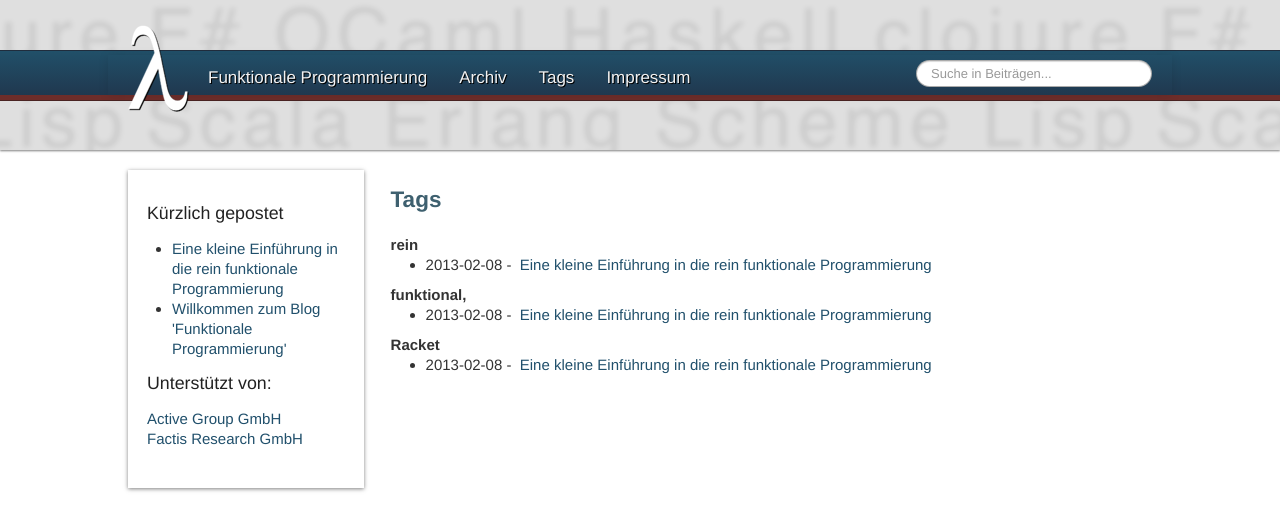
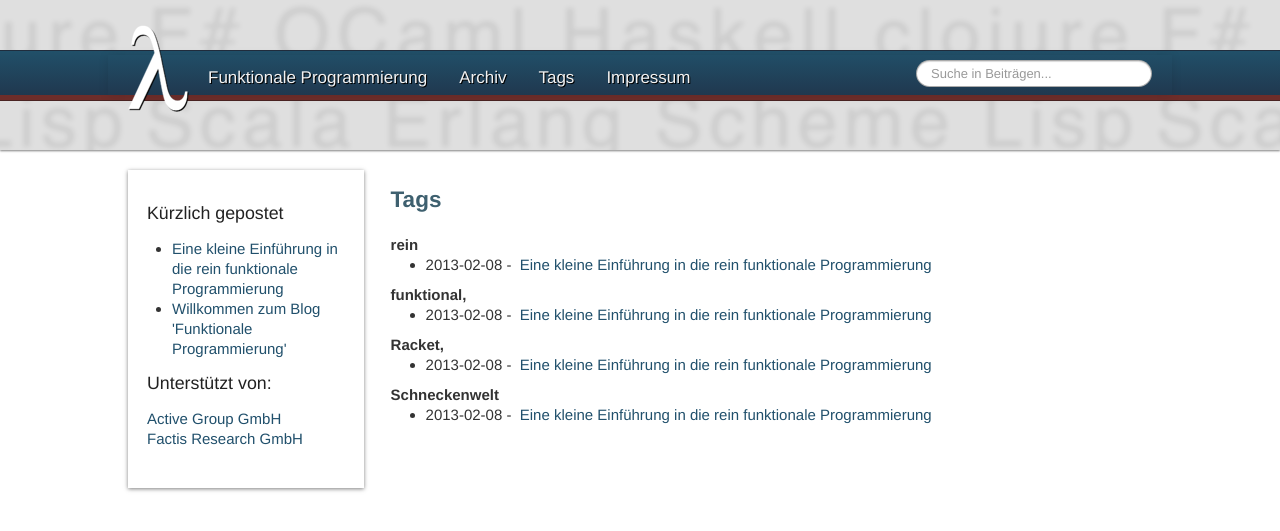
Before and after one commit to funktionale-programmierung/funktionale-programmierung.github.com, a Jekyll site: the page built from tags-archive.html, in a window 1280 px wide. Shown: the top 531 px of the page. Built offline with Jekyll 4.4.1, drawn with Linux system fonts in a browser that asks for light colours; some web fonts are replaced; some of the changed lines change nothing that is shown.

Commit message:
Split "Rein funktional" into 2 parts.

```diff
--- a/_posts/2013-02-08-rein-funktional.md
+++ b/_posts/2013-02-08-rein-funktional.md
@@ -3,7 +3,7 @@
 description: Rein funktionale Programmierung
 title: "Eine kleine Einführung in die rein funktionale Programmierung"
 author: <a href="https://www.active-group.de/unternehmen/sperber.html">Michael Sperber</a>
-tags: rein funktional, Racket
+tags: rein funktional, Racket, Schneckenwelt
 ---
 
 In Verbindung mit der funktionalen Programmierung taucht oft der
@@ -23,6 +23,21 @@
 die Simulation und Visualisierung einer Welt (vielleicht für ein
 Videospiel), in der sich *Schnecken* bewegen, entlehnt einer
 [Live-Coding-Session von der OOP 2013](http://www.sigs-datacom.de/oop2013/konferenz/sessiondetails.html?tx_mwconferences_pi1[showUid]=1101&tx_mwconferences_pi1[anchor]=#Ndo3&tx_mwconferences_pi1[s]=0).
+Die Schneckenwelt ist zweidimensional, und wir fangen mit sehr sturen
+Schnecken an, die sich stets in die gleiche Richtung bewegen und sich
+nicht davon abhalten lassen.
+
+In diesem Posting kümmern wir uns erst einmal um die individuellen
+Schnecken, die wir in einem späteren Posting dann in der Schneckenwelt
+anordnen.  In einem dritten Posting werden wir das Programm so
+erweitern, daß die Schnecken *Schleimspuren* hinterlassen und den
+Schleimspuren anderer Schnecken ("die stinken") ausweichen.  Das ganze
+visualisieren wir dann dergestallt, daß es so aussieht:
+
+<div id="center">
+<img src="/files/2013-02-08-rein-funktional/snailworld.gif">
+</img>
+</div>
 
 Wir programmieren das
 ganze in [Racket](http://www.racket-lang.org/), das sich jeder
@@ -41,9 +56,7 @@
 #lang racket/base
 {% endhighlight %}
 
-Die Schneckenwelt ist zweidimensional, und wir fangen mit sehr sturen
-Schnecken an, die sich stets in die gleiche Richtung bewegen und sich
-nicht davon abhalten lassen.  Zu diesem Zweck beschreiben wir eine
+Zu diesem Zweck beschreiben wir eine
 Schnecke durch ihre *Position* und ihre *Bewegungsrichtung*.  Fangen
 wir also mit einer Datendefinition und einer Struct-Definition für
 den Datentyp an:
@@ -194,31 +207,11 @@
 die sich nicht dadurch verändert, daß die Schnecke sich bewegt: Es
 spricht nichts dagegen, daß ein Programm weiß, wo sich die Schnecke in
 der Vergangenheit befundet hat.  Häufig ist dieser Zugriff auf die
-Vergangenheit sehr nützlich, wir werden aber noch weitere Vorteile
-dieses Programmiermodells kennenlernen.  Dazu ordnen wir die Schnecken
-in einer *Schneckenwelt an*:
+Vergangenheit sehr nützlich, wir werden aber in einem weiteren Posting
+noch weitere Vorteile dieses Programmiermodells kennenlernen.
 
-{% highlight scheme %}
-; Eine Schneckenwelt besteht aus:
-; - Schnecken
-(struct snail-world (snails))
-
-(define sw1 (snail-world (list s1 s2 s3)))
-{% endhighlight %}
-
-Das `snails`-Feld der Schneckenwelt besetzen wir mit einer *Liste*
-aller Schnecken.  Die eingebaute `list`-Funktion macht aus den
-Schnecken `s1`, `s2` und `s3` eine Liste - `sw1` ist dann die
-Schneckenwelt daraus.
-
-Was können wir mit so einer Schneckenwelt anfangen?  Zwei Sachen wären
-nett:
-
-- die Schneckenwelt grafisch anzeigen
-- die Schneckenwelt animieren, so daß die Schnecken sich bewegen
-
-Machen wir erst einmal die grafische Anzeige.  Dazu brauchen wir zwei
-Libraries, die bei Racket dabei sind -
+Zunächst einmal kümmern wir uns noch um die grafische Darstellung.
+Dazu brauchen wir zwei Libraries, die bei Racket dabei sind -
 [`2htdp/universe`](http://docs.racket-lang.org/teachpack/2htdpuniverse.html)
 und
 [`2htdp/image`](http://docs.racket-lang.org/teachpack/2htdpimage.html).
@@ -226,11 +219,10 @@
 ein, unterhalb von `#lang racket/base`:
 
 {% highlight scheme %}
-(require 2htdp/universe
-         2htdp/image)
+(require 2htdp/image)
 {% endhighlight %}
 
-Für die Anzeige der Schneckenwelt benutzen wir
+Für die Anzeige der Schnecken benutzen wir
 [`2htdp/image`](http://docs.racket-lang.org/teachpack/2htdpimage.html),
 welche die rein funktionale Manipulation von Bildern erlaubt.  Für die
 Darstellung einer Schnecke benutzen wir einen einfachen Kreis:
@@ -271,98 +263,17 @@
 Die Funktion
 [`place-image`](http://docs.racket-lang.org/teachpack/2htdpimage.html?q=place-image&q=circle#%28def._%28%28lib._2htdp%2Fimage..rkt%29._place-image%29%29)
 setzt also die Schnecke an ihrer eigenen
-Position in die Szene hinein.  Dazu müssen wir mit einer leeren Szene
-anfangen und sukzessive mit `draw-snail` eine Schnecke nach der
-nächsten in die Szene plazieren.  Bei jeder Schnecke kommt dabei
-wieder eine neue Szene heraus, bis schließlich alle Schnecken in der
-Szene untergekommen sind.  Hier ist die Funktion, die das macht:
+Position in die Szene hinein.  In der REPL ist schön zu sehen, wie die
+Funktion funktioniert:
 
-{% highlight scheme %}
-; Schneckenwelt malen
-; draw-snail-world: snail-world -> scene
-(define draw-snail-world
-  (lambda (sw)
-    (foldl draw-snail
-           (empty-scene width height)
-           (snail-world-snails sw))))
-{% endhighlight %}
+<img src="/files/2013-02-08-rein-funktional/draw-snail.png">
+</img>
 
-Diese Funktion benutzt die eingebaute [`foldl`-Funktion](http://docs.racket-lang.org/reference/pairs.html#%28def._%28%28lib._racket/private/list..rkt%29._foldl%29%29), eine der
-[Eckpfeiler der funktionalen
-Programmierung](https://twitter.com/PLT_Borat/status/173024002376339456).
-Die
-[`foldl`-Funktion](http://docs.racket-lang.org/reference/pairs.html#%28def._%28%28lib._racket/private/list..rkt%29._foldl%29%29)
-iteriert über einer Liste und transformiert bei jedem Schritt einen
-Zustand unter Zuhilfenahme des jeweils nächsten Listenelement in einen
-neuen Zustand.
+(Die
+[`empty-scene`-Funktion](http://docs.racket-lang.org/teachpack/2htdpimage.html?q=empty-scene#%28def._%28%28lib._2htdp%2Fimage..rkt%29._empty-scene%29%29)
+macht eine leere rechteckige Szene mit der angegebenen Breite und Höhe.)
 
-In diesem Fall beginnt `foldl` mit der leeren Szene, die von
-`(empty-scene width height)` erzeugt wird, schnappt sich das erste
-Listenelement der Schneckenliste `(snail-world-snails sw)` und wendet
-auf beides `draw-snail` an.  Dabei kommt wiederum eine Szene heraus,
-in der jetzt die erste Schnecke plaziert ist.  Die `foldl`-Funktion
-schnappt sich jetzt die nächste Schnecke, und ruft wieder `draw-snail`
-auf, und wieder kommt eine Szene heraus, und so weiter bis die Liste
-zu Ende ist.  Am Ende kommt dann eine Szene heraus, in der alle
-Schnecken plaziert sind.
-
-Der obige Code benötigt noch Definitionen für die Breite `width` und
-die Höhe `height` der Szene:
-
-{% highlight scheme %}
-(define width 640)
-(define height 480)
-{% endhighlight %}
-
-Damit ist die grafische Darstellung fertig; es fehlt noch die
-Animation.  Dazu bewegen wir einfach alle Schnecken einer
-Schneckenwelt mit Hilfe der schon geschriebenen Funktion `move-snail`:
-
-{% highlight scheme %}
-; Schneckenwelt bewegen
-; next-snail-world: snail-world -> snail-world
-(define next-snail-world
-  (lambda (sw)
-    (snail-world
-     (map move-snail
-          (snail-world-snails sw)))))
-{% endhighlight %}
-
-Diese Funktion füttert die Schneckenliste der Schneckenwelt in die
-eingebaute Funktion
-[`map`](http://docs.racket-lang.org/reference/pairs.html?q=map#%28def._%28%28lib._racket%2Fprivate%2Fmap..rkt%29._map%29%29).
-Diese wendet eine gegebene Funktion auf jedes Element einer Liste an
-und macht aus den Ergebnissen wieder eine Liste.  In diesem Fall
-wendet sie die Funktion `move-snail` auf jede Schnecke der
-Schneckenwelt an und macht aus den resultierenden bewegten Schnecken
-wieder eine Liste; `next-snail-world` macht daraus dann eine neue
-Schneckenwelt.
-
-Zu gutzer letzt können wir das ganze mit der
-[`big-bang`-Form](http://docs.racket-lang.org/teachpack/2htdpuniverse.html?q=big-bang&q=big-bang%23&q=struct&q=place-image&q=circle#%28form._world._%28%28lib._2htdp%2Funiverse..rkt%29._big-bang%29%29):
-
-{% highlight scheme %}
-(big-bang sw1
-          (on-tick next-snail-world 0.2)
-          (to-draw draw-snail-world width height))
-{% endhighlight %}
-
-Das Argument `sw1` ist die Anfangs-Schneckenwelt.  Die Animation läßt
-nun eine getaktete Uhr laufen, und bei jedem Taktschlag (alle 0.2
-Sekunden) wendet sie die Funktion `next-snail-world` auf die
-Schneckenwelt an - das besagt die `on-tick`-Klausel.  Nach jedem
-Taktschlag wird die aktuelle Schneckenwelt angezeigt durch die
-Funktion `draw-snail-world`, was die `to-draw`-Klausel besagt.
-
-Zum Schluß lohnt es sich, die rein funktionale Programmierung noch
-einmal in Perspektive zu setzen: Die Funktion `next-snail-world`
-bewegt *alle Schnecken gleichzeitig*.  Angenommen,
-`move-snail` würde imperativ funktionieren, also die Schnecke in situ
-modifizieren.  Beim aktuellen `next-snail-world` würde das keinen
-Unterschied machen, da die Schnecken alle unabhängig voneinander
-wären.  Was aber, wenn die Schnecken aufeinander achten müßten, also
-z.B. anderen Schnecken oder deren Schleimspuren ausweichen müßten?
-Dazu mehr in einem zukünftigen Beitrag.
+Für heute soll es erst einmal genug sein!
 
 Den Code zu diesem Beitrag können Sie übrigens
-[hier](/files/2013-02-08-rein-funktional/snailworld.rkt) herunterladen.
+[hier](/files/2013-02-08-rein-funktional/snail.rkt) herunterladen.
--- a/css/main.css
+++ b/css/main.css
@@ -49,6 +49,11 @@
 	text-decoration: none;
 	color: rgb(33,80,108);
 }
+
+#center {
+  text-align:center;
+}
+
 .navbar-fp .nav > li > a:hover {
 	color: #bbb;
 }
```
Also changed, not shown: files/2013-02-08-rein-funktional/draw-snail.png (added), files/2013-02-08-rein-funktional/snailworld.gif (added), 2 other files.
